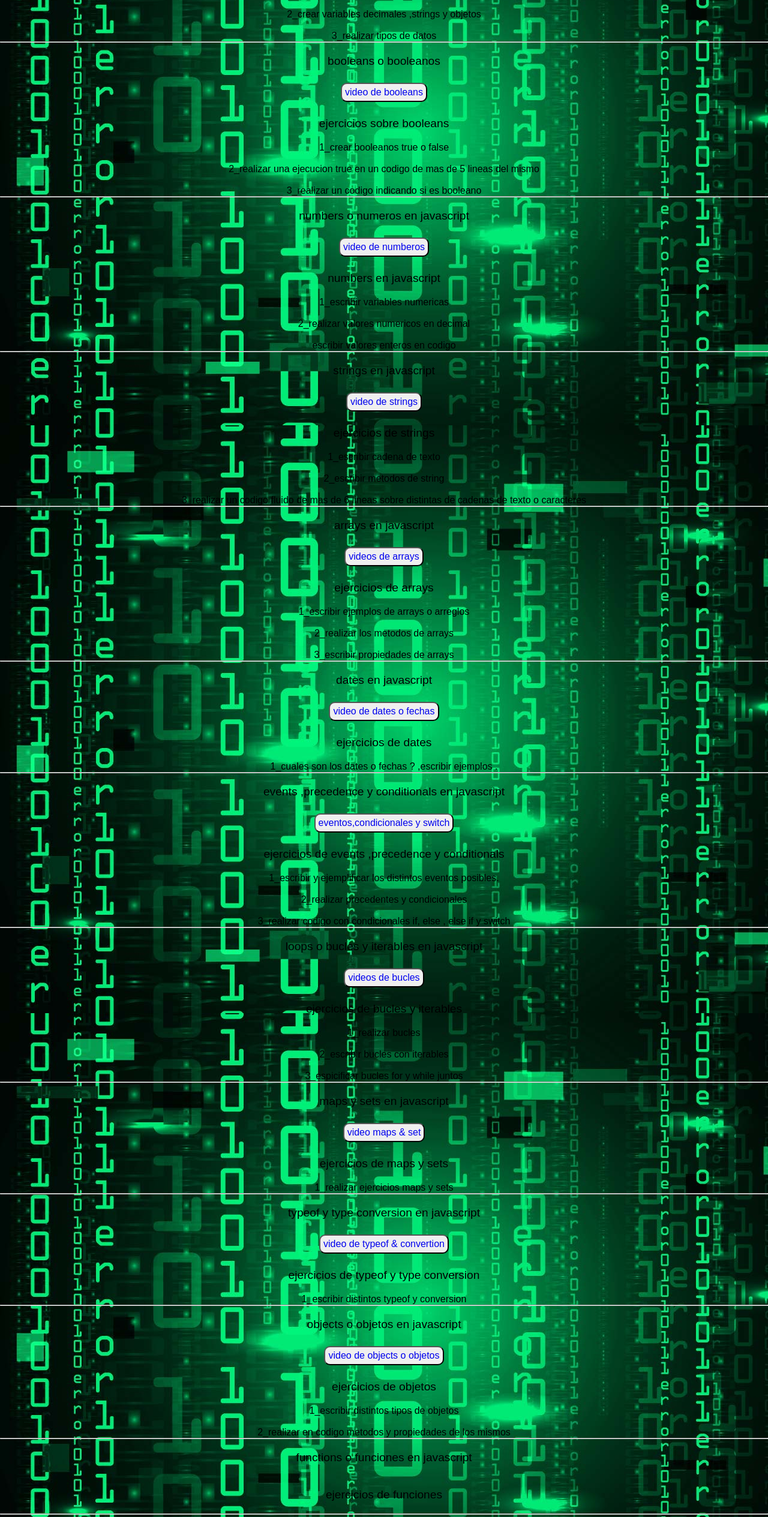
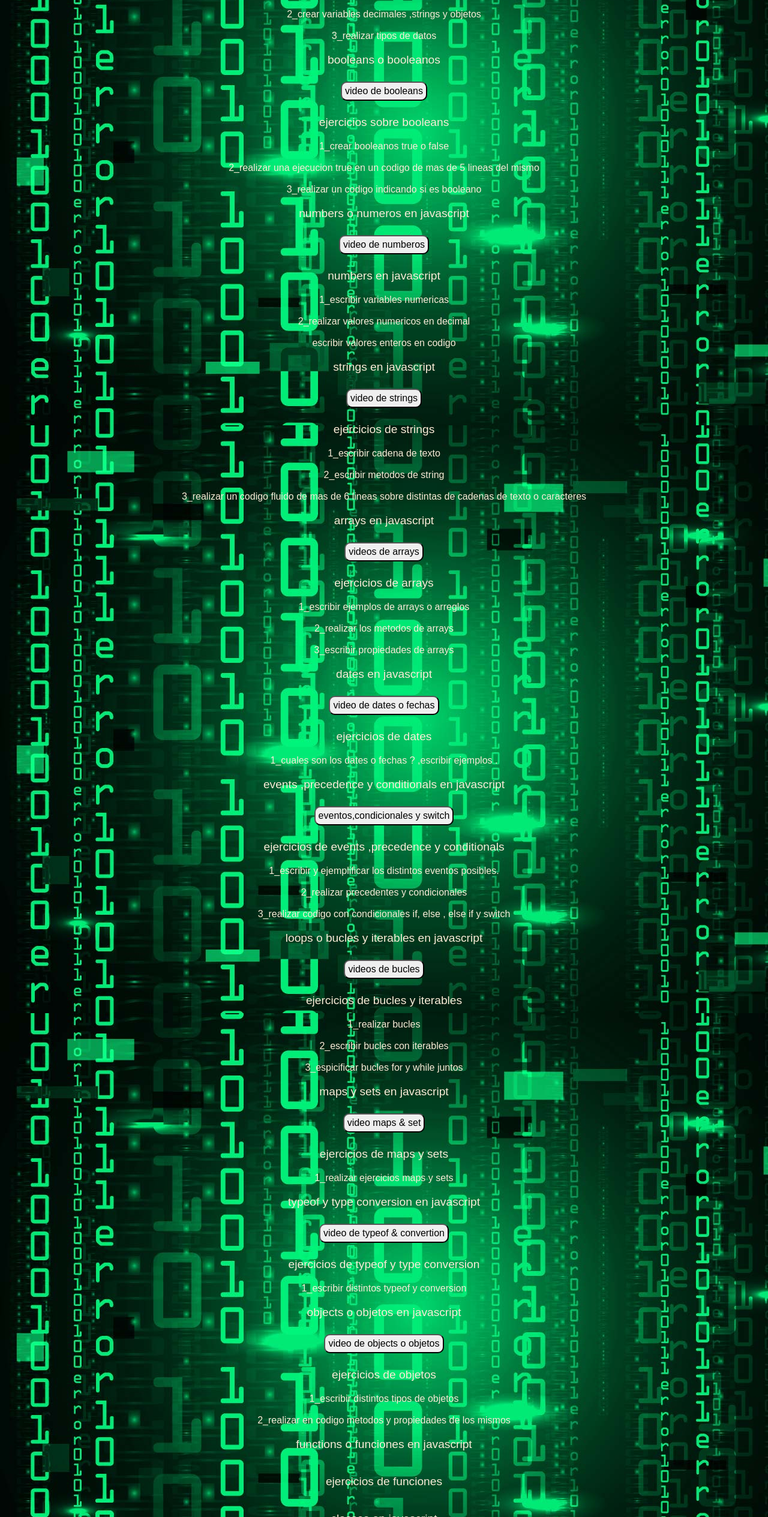
Before and after one commit to desarrolador/desarrollar-javascript, a plain HTML site: page index.html in a window 1280 px wide. Shown: the part 271-2800 px from the top of the page at 60% size. Drawn offline with Linux system fonts and the light colour scheme.

Commit message:
guardo actualizacion

```diff
--- a/index.html
+++ b/index.html
@@ -14,9 +14,9 @@
 
     <section>
         <div class="temario 2">
+
             <p class="parrafo1">
              variables y tipos de datos
-
             </p>
 
             <div >
@@ -41,7 +41,7 @@
 
         </section>
         <section>
-        <hr>
+
         <div class="temario 2">
             <p class="parrafo1">
              booleans o booleanos
@@ -68,7 +68,7 @@
             </div>
         </div>
         </section>
-        <hr>
+
         <section>
         <div class="temario 3">
             <p class="parrafo1">
@@ -96,7 +96,7 @@
             </div>
         </div>
         </section>
-        <hr>
+
         <section>
         <div class="temario 1">
             <p class="parrafo1">
@@ -124,7 +124,7 @@
             </div>
         </div>
         </section>
-        <hr>
+
         <section>
         <div class="temario 1">
             <p class="parrafo1">
@@ -152,7 +152,7 @@
             </div>
         </div>
         </section>
-        <hr>
+
         <section>
         <div class="temario 1">
             <p class="parrafo1">
@@ -176,7 +176,7 @@
             </div>
         </div>
         </section>
-        <hr>
+
         <section>
         <div class="temario 1">
             <p class="parrafo1">
@@ -204,7 +204,7 @@
             </div>
         </div>
         </section>
-        <hr>
+
         <section>
         <div class="temario 1">
             <p class="parrafo1">
@@ -232,7 +232,7 @@
             </div>
         </div>
         </section>
-        <hr>
+
         <section>
         <div class="temario 1">
             <p class="parrafo1">
@@ -256,7 +256,7 @@
             </div>
         </div>
         </section>
-        <hr>
+
         <section>
         <div class="temario 1">
             <p class="parrafo1">
@@ -280,7 +280,7 @@
             </div>
         </div>
         </section>
-        <hr>
+
         <section>
         <div class="temario 1">
             <p class="parrafo1">
@@ -306,7 +306,7 @@
             </div>
         </div>
         </section>
-        <hr>
+
         <section>
         <div class="temario 1">
             <p class="parrafo1">
@@ -326,7 +326,7 @@
             </div>
         </div>
         </section>
-        <hr>
+
         <section>
         <div class="temario 1">
             <p class="parrafo1">
@@ -346,7 +346,7 @@
             </div>
         </div>
         </section>
-        <hr>
+
         <section>
         <div class="temario 1">
             <p class="parrafo1">
@@ -366,7 +366,7 @@
             </div>
         </div>
         </section>
-        <hr>
+
         <section>
         <div class="temario 1">
             <p class="parrafo1">
@@ -386,7 +386,7 @@
             </div>
         </div>
         </section>
-        <hr>
+
         <section>
         <div class="temario 1">
             <p class="parrafo1">
@@ -406,7 +406,7 @@
             </div>
         </div>
         </section>
-        <hr>
+
         <section>
         <div class="temario 1">
             <p class="parrafo1">
@@ -426,7 +426,7 @@
             </div>
         </div>
         </section>
-        <hr>
+
         <section>
         <div class="temario 1">
             <p class="parrafo1">
@@ -446,7 +446,7 @@
             </div>
         </div>
         </section>
-        <hr>
+
         <section>
         <div class="temario 1">
             <p class="parrafo1">
--- a/styles.css
+++ b/styles.css
@@ -3,6 +3,7 @@
     padding: 0;
     text-align: center;
     font-family: fantasy;
+    color: antiquewhite;
 
 
 
@@ -32,6 +33,9 @@ body {
     text-align: center;
     font-size: larger;
     text-decoration: none;
+    font-family: fantasy;
+    color: black;
+
 }
 
 .parrafo2 {
```
